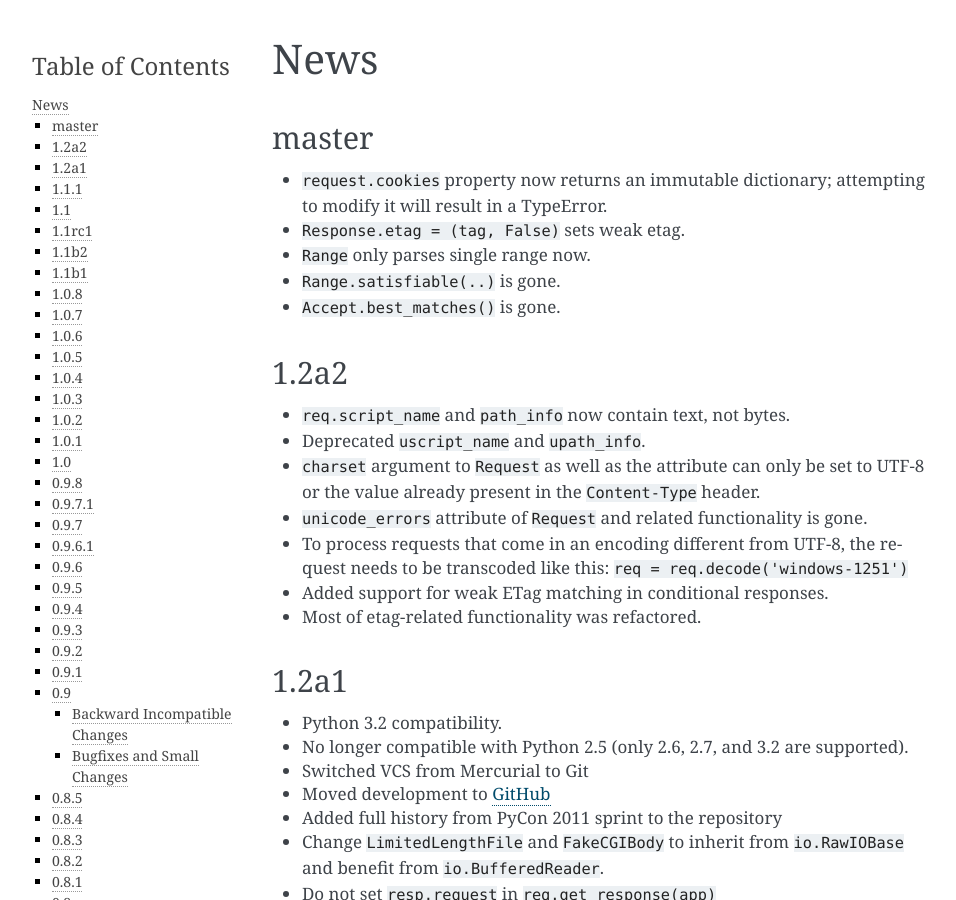
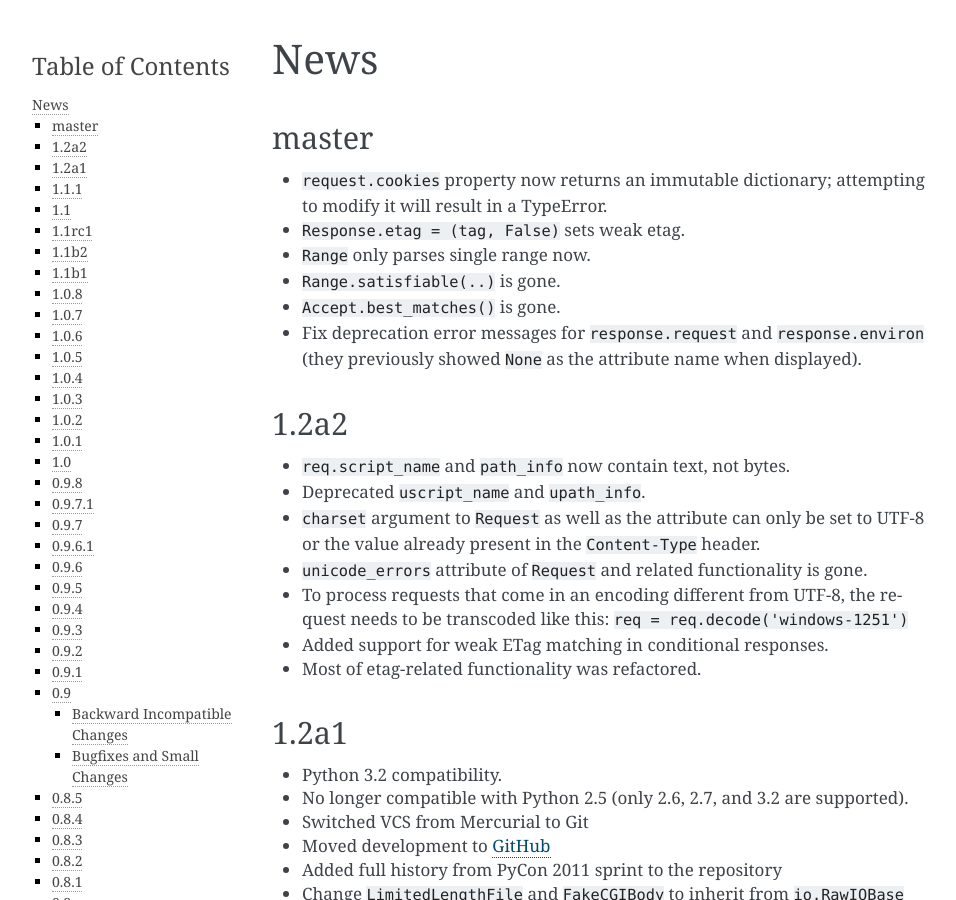
Before and after one commit to Pylons/webob, a Sphinx documentation site: the page built from docs/news.txt, in a window 1280 px wide and 900 px high. Shown: the whole window, without its empty margins (148-1104 px from the left). Built offline with Sphinx 7.4.7, drawn with Linux system fonts in a browser that asks for light colours.

Commit message:
* Fix deprecation error messages for ``response.request`` and   ``response.environ`` (they previously showed ``None`` as the attribute name   when displayed).

```diff
--- a/docs/news.txt
+++ b/docs/news.txt
@@ -14,6 +14,10 @@ master
 * ``Range.satisfiable(..)`` is gone.
 
 * ``Accept.best_matches()`` is gone.
+
+* Fix deprecation error messages for ``response.request`` and
+  ``response.environ`` (they previously showed ``None`` as the attribute name
+  when displayed).
 
 
 1.2a2
```
Also changed, not shown: 1 other file.
